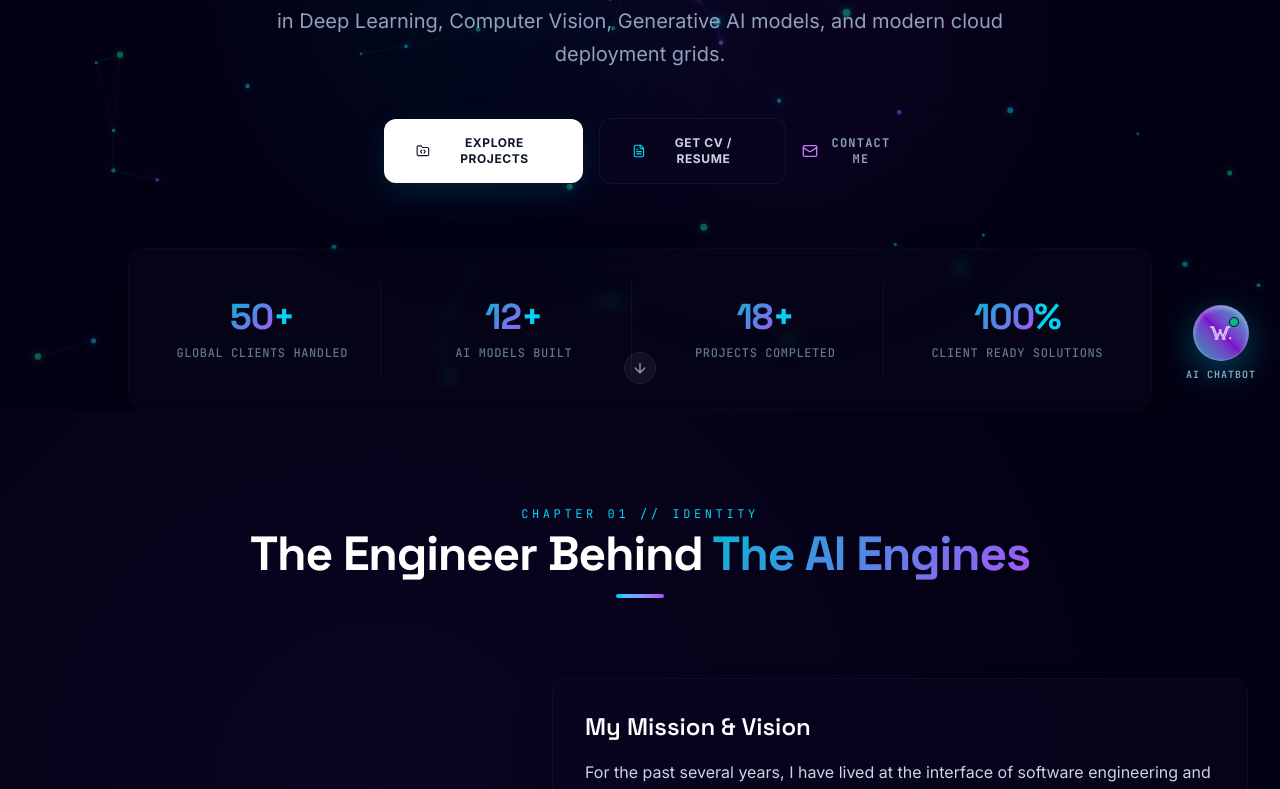
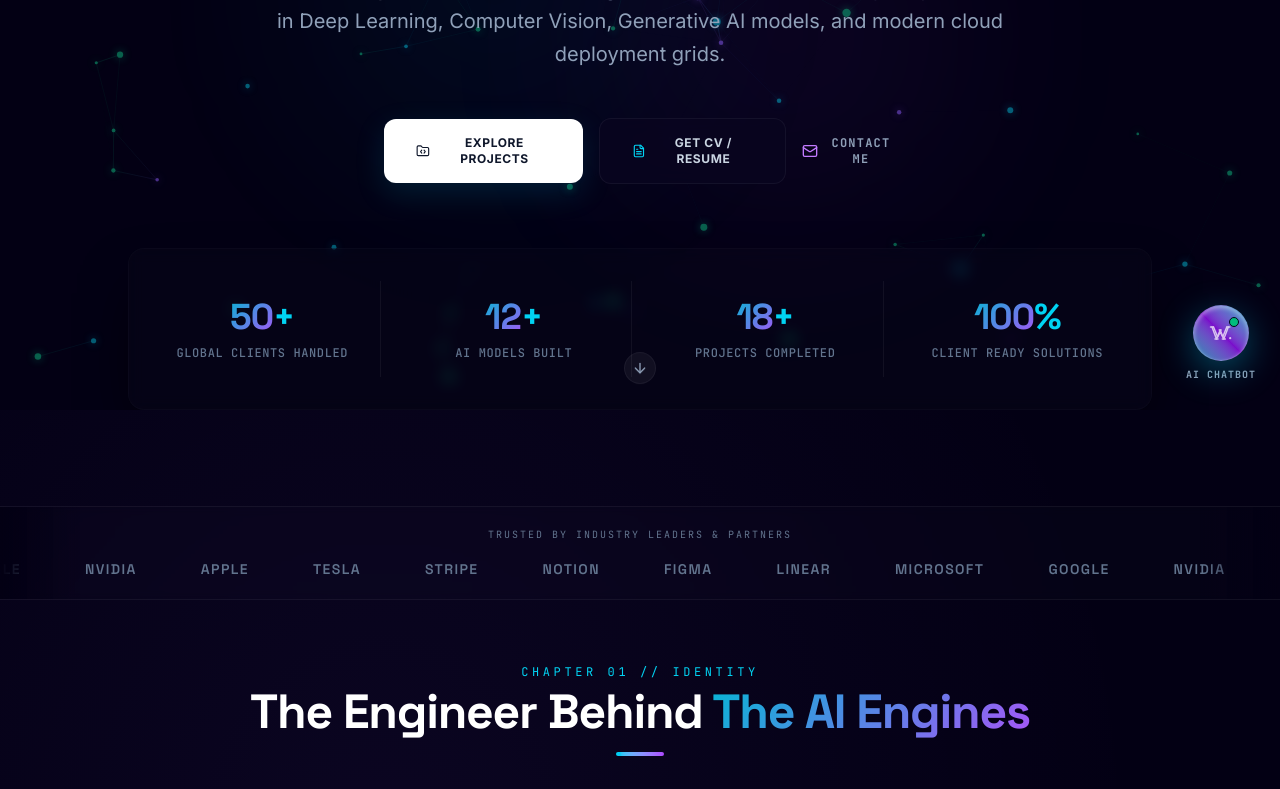
Before and after one commit to waqarhaidertufian/waqar-haider-portfolio, a React (Vite) app: page / in a window 1280 px wide. Shown: the part 393-1182 px from the top of the page. Built offline with nearby package versions, Linux system fonts and the light colour scheme.

Commit message:
feat: add infinite scrolling logo marquee divider above About section

```diff
--- a/src/components/About.tsx
+++ b/src/components/About.tsx
@@ -1,6 +1,18 @@
 import { motion } from "motion/react";
 import { BrainCircuit, Cpu, ShieldCheck, MapPin, ExternalLink, GraduationCap, Award } from "lucide-react";
 import waqarPortrait from "../../assets/waqar_portrait.png";
+
+const COMPANIES = [
+  "Microsoft",
+  "Google",
+  "NVIDIA",
+  "Apple",
+  "Tesla",
+  "Stripe",
+  "Notion",
+  "Figma",
+  "Linear"
+];
 
 export default function About() {
   const coreExpertise = [
@@ -27,6 +39,47 @@ export default function About() {
   return (
     <section id="about" className="py-24 relative overflow-hidden font-sans">
       <div className="absolute inset-0 bg-[radial-gradient(ellipse_at_30%_30%,rgba(139,92,246,0.06),transparent_60%)] pointer-events-none" />
+
+      {/* Infinite Logo Marquee */}
+      <div className="w-full mb-16 border-y border-white/5 py-5 bg-white/[0.01] backdrop-blur-xs overflow-hidden relative z-20">
+        <div className="text-center text-[10px] font-mono tracking-[0.2em] text-slate-500 uppercase mb-4">
+          Trusted by Industry Leaders & Partners
+        </div>
+        <div className="w-full overflow-hidden select-none flex">
+          <div className="flex gap-16 items-center animate-marquee whitespace-nowrap">
+            {/* First Set */}
+            {COMPANIES.map((company, i) => (
+              <span
+                key={`c1-${i}`}
+                className="text-xs sm:text-sm font-semibold font-display text-slate-500 hover:text-cyan-400 transition-colors duration-300 tracking-widest uppercase cursor-default"
+              >
+                {company}
+              </span>
+            ))}
+            {/* Second Set */}
+            {COMPANIES.map((company, i) => (
+              <span
+                key={`c2-${i}`}
+                className="text-xs sm:text-sm font-semibold font-display text-slate-500 hover:text-cyan-400 transition-colors duration-300 tracking-widest uppercase cursor-default"
+              >
+                {company}
+              </span>
+            ))}
+            {/* Third Set */}
+            {COMPANIES.map((company, i) => (
+              <span
+                key={`c3-${i}`}
+                className="text-xs sm:text-sm font-semibold font-display text-slate-500 hover:text-cyan-400 transition-colors duration-300 tracking-widest uppercase cursor-default"
+              >
+                {company}
+              </span>
+            ))}
+          </div>
+        </div>
+        {/* Fading edge overlays */}
+        <div className="absolute inset-y-0 left-0 w-20 marquee-fade-left pointer-events-none" />
+        <div className="absolute inset-y-0 right-0 w-20 marquee-fade-right pointer-events-none" />
+      </div>
 
       <div className="max-w-7xl mx-auto px-4 sm:px-6 lg:px-8 relative z-10">
         {/* Section Heading */}
--- a/src/index.css
+++ b/src/index.css
@@ -361,3 +361,33 @@
   border-color: rgba(6, 182, 212, 0.6) !important;
   box-shadow: 0 0 15px rgba(6, 182, 212, 0.15) !important;
 }
+
+/* Infinite Ticker/Marquee */
+@keyframes marquee {
+  0% {
+    transform: translateX(0);
+  }
+  100% {
+    transform: translateX(-33.333333%);
+  }
+}
+
+.animate-marquee {
+  display: flex;
+  width: max-content;
+  animation: marquee 25s linear infinite;
+}
+
+.marquee-fade-left {
+  background: linear-gradient(to right, #030014, transparent);
+}
+.light-mode .marquee-fade-left {
+  background: linear-gradient(to right, #f8fafc, transparent) !important;
+}
+
+.marquee-fade-right {
+  background: linear-gradient(to left, #030014, transparent);
+}
+.light-mode .marquee-fade-right {
+  background: linear-gradient(to left, #f8fafc, transparent) !important;
+}
```
